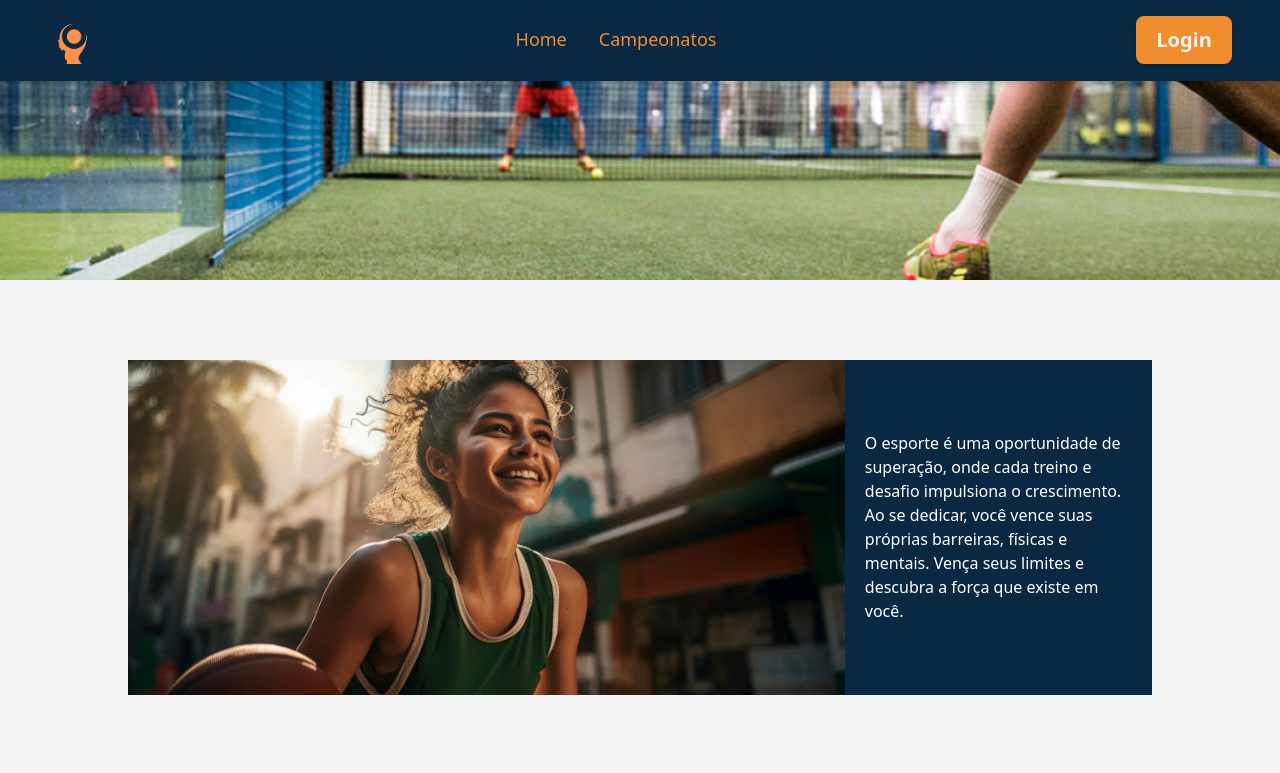
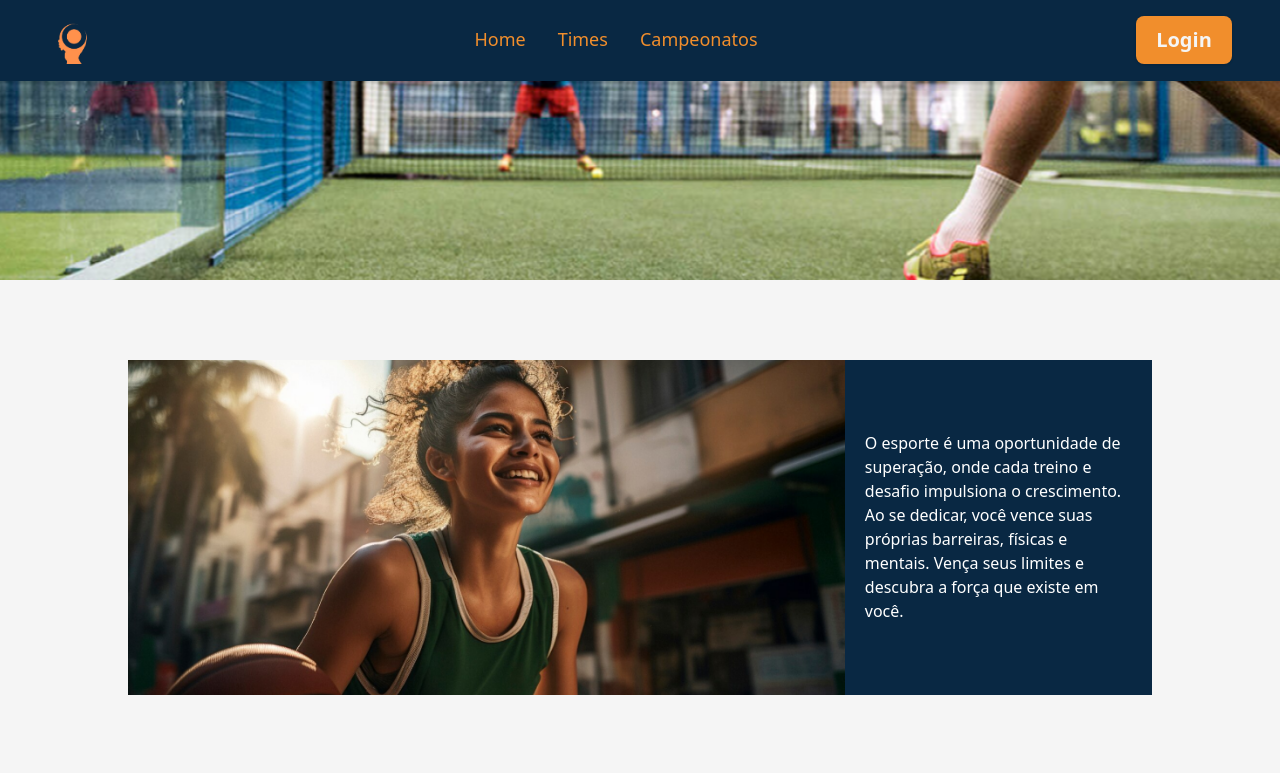
Before and after one commit to SICA-OFC/site, a React (Vite) app in the folder front-end/: page / in a window 1280 px wide. Shown: the top 773 px of the page. Built offline with nearby package versions, Linux system fonts and the light colour scheme; no server answers.

Commit message:
feat: ggiz

```diff
--- a/front-end/src/components/header.jsx
+++ b/front-end/src/components/header.jsx
@@ -78,6 +78,9 @@ const Header = () => {
               <Link to="/" className="hover:border-b-2 hover:border-primaria transition border-b-2 border-transparent">
                 Home
               </Link>
+              <Link to="/equipes" className="hover:border-b-2 border-primaria transition">
+                Times
+              </Link>
               <Link to="/campeonatos" className="hover:border-b-2 border-primaria transition">
                 Campeonatos
               </Link>
@@ -134,9 +137,6 @@ const Header = () => {
           <Link to="/campeonatos" onClick={handleClick}>
             Campeonatos
           </Link>
-          <Link to="/modalidades" onClick={handleClick}>
-            Modalidades
-          </Link>
 
           {isLoggedIn ? (
             <>
```
